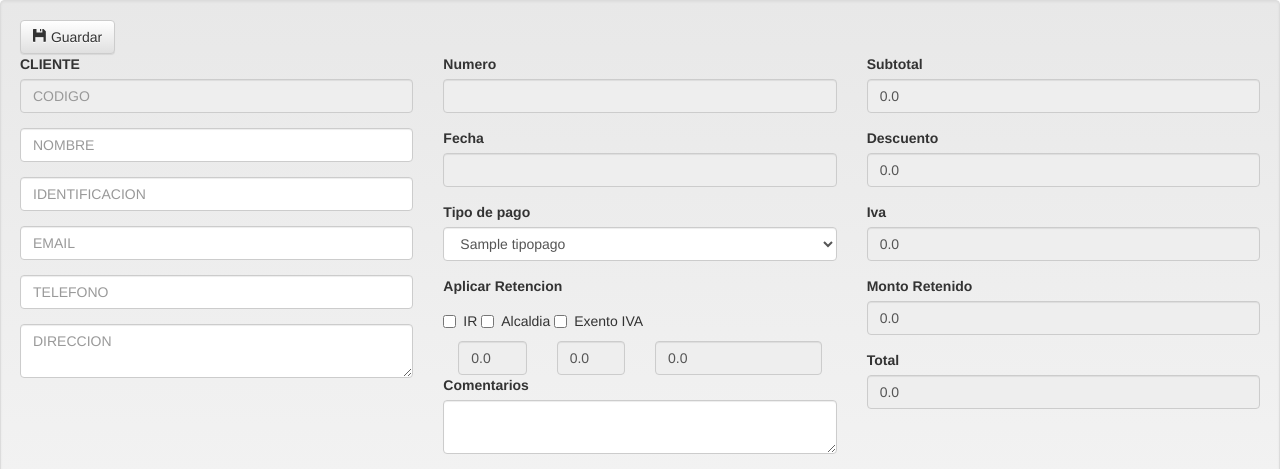
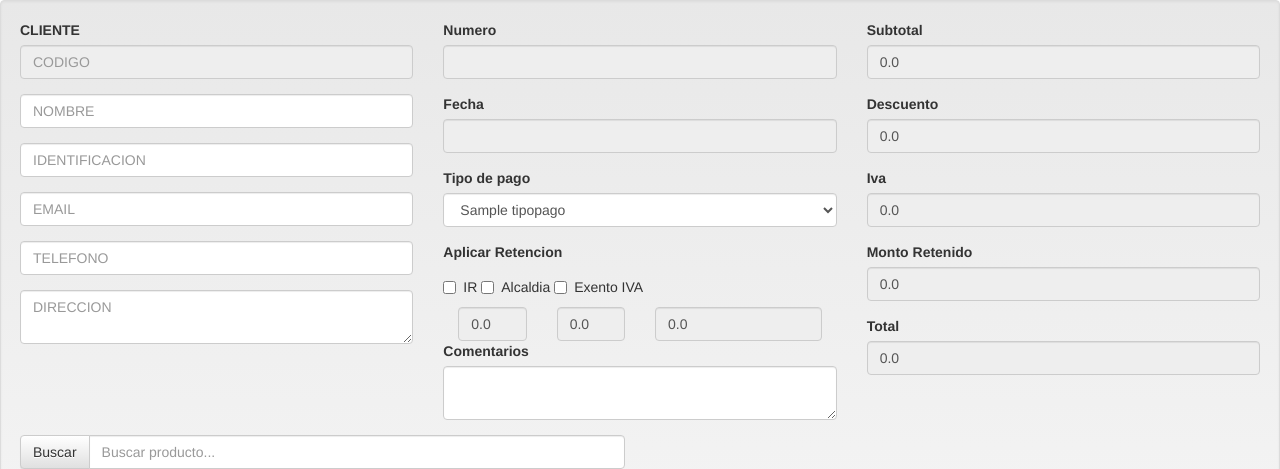
Before and after one commit to elvisvado/johnmay, a Django app: page /facturacion/ in a window 1280 px wide. Shown: the top 469 px of the page. Run offline with Django 3.2, Linux system fonts and the light colour scheme; a user stored in the database is signed in; tables that the repository leaves empty hold one stand-in row (values such as "Sample post"); some libraries are stand-ins or nearby versions.

Commit message:
Fix ultima subida. No se aplicaron los cambios

```diff
--- a/facturacion/templates/factura.html
+++ b/facturacion/templates/factura.html
@@ -22,12 +22,12 @@
             <form method="POST" action="#id_guardar_factura">
               {% csrf_token %}
               <!--NavBar de menu de botones-->
-              <div class= "col-md-4-">
+              <!--<div class= "col-md-4-">
                 <button type="button" class="btn btn-default">
                   <span class="glyphicon glyphicon-floppy-disk" aria-hidden="true"></span>
                   Guardar
                 </button>
-              </div>
+              </div>-->
                 <div class="row">
                     <div class="col-md-4">
                         <div class="form-group">
--- a/facturacion/views.py
+++ b/facturacion/views.py
@@ -52,8 +52,6 @@ def grabar_factura(request):
     f.aplicado = False
 
     f.save()
-    #f.aplicar()
-    #f.calcular()
     return f
 
 
```
